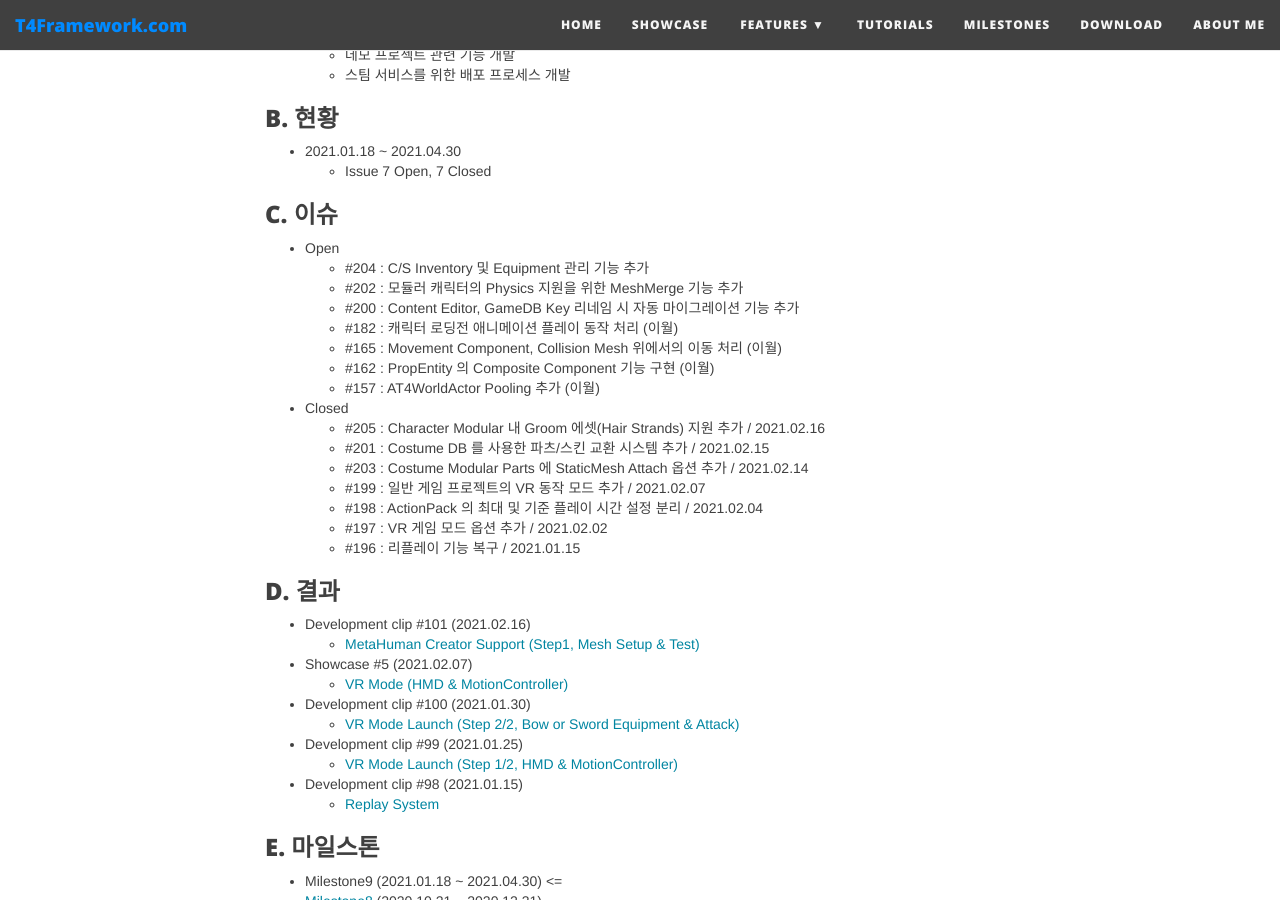
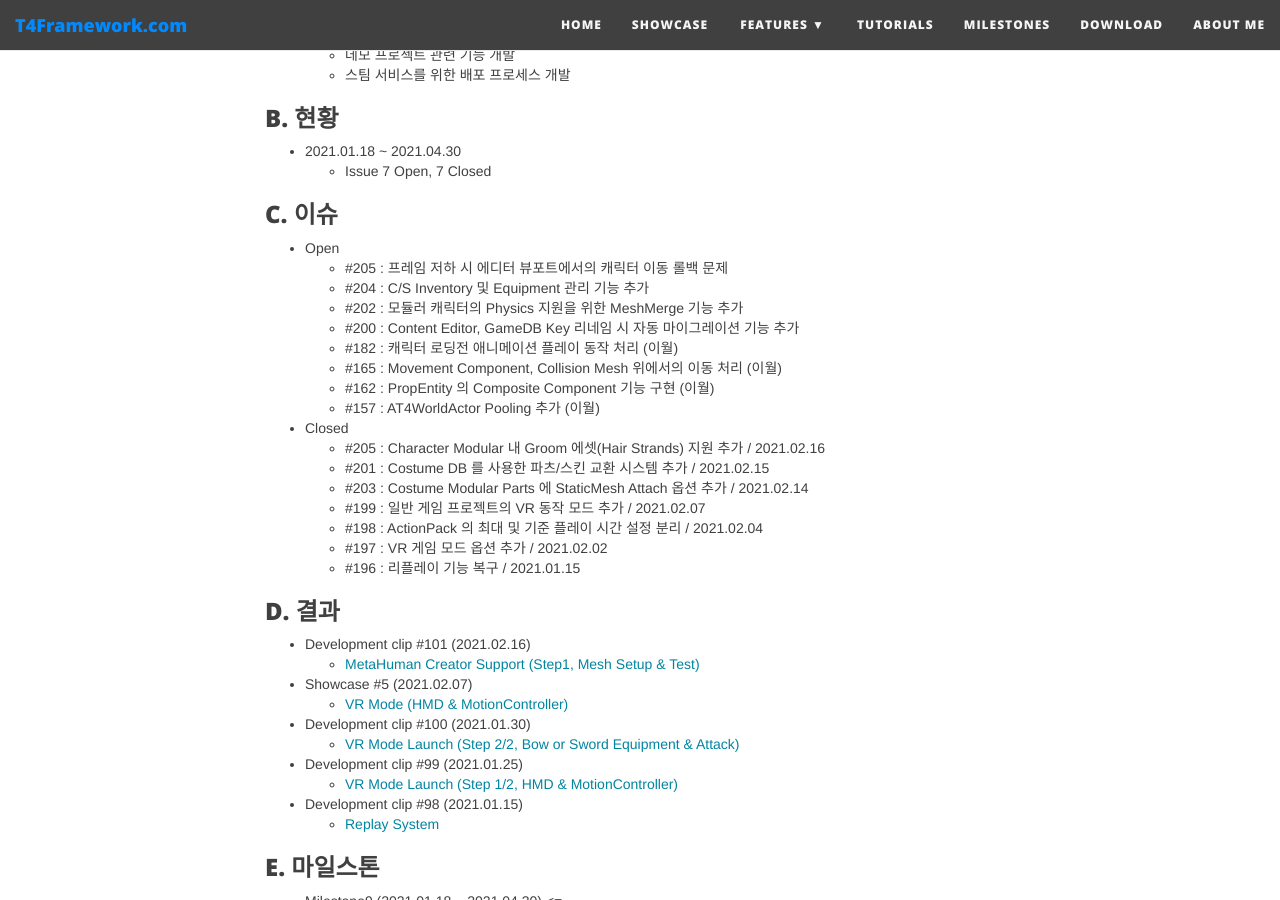
Before and after one commit to T4Framework/T4Framework_WebSite, a Jekyll site: the page built from docs/T4Framework_Milestone9_Achieved.md, in a window 1280 px wide and 900 px high, scrolled down 414 px. Built offline with Jekyll 4.4.1, drawn with Linux system fonts in a browser that asks for light colours; nearby versions of some CDN libraries.

Commit message:
Update T4Framework_Milestone9_Achieved.md

```diff
--- a/docs/T4Framework_Milestone9_Achieved.md
+++ b/docs/T4Framework_Milestone9_Achieved.md
@@ -20,6 +20,7 @@ subtitle: Milestone 9 (2021.01.18 ~ 2021.04.30)
 ### C. 이슈
 
 - Open
+  - #205 : 프레임 저하 시 에디터 뷰포트에서의 캐릭터 이동 롤백 문제
   - #204 : C/S Inventory 및 Equipment 관리 기능 추가
   - #202 : 모듈러 캐릭터의 Physics 지원을 위한 MeshMerge 기능 추가
   - #200 : Content Editor, GameDB Key 리네임 시 자동 마이그레이션 기능 추가
```
